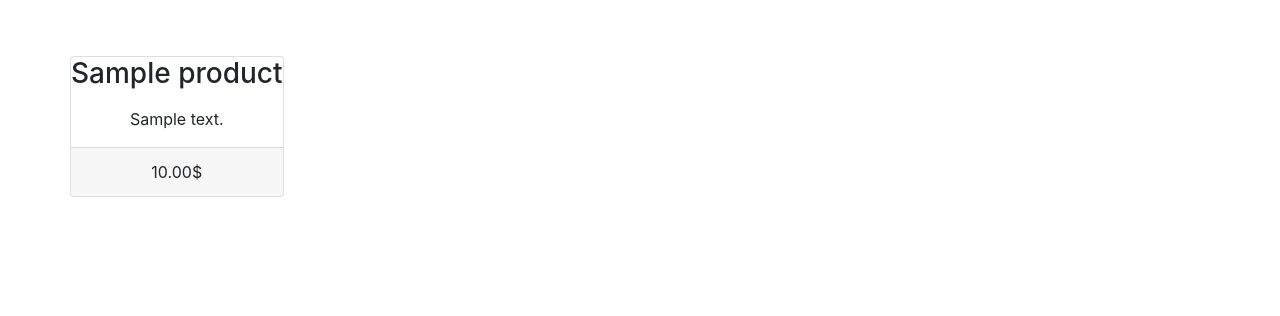
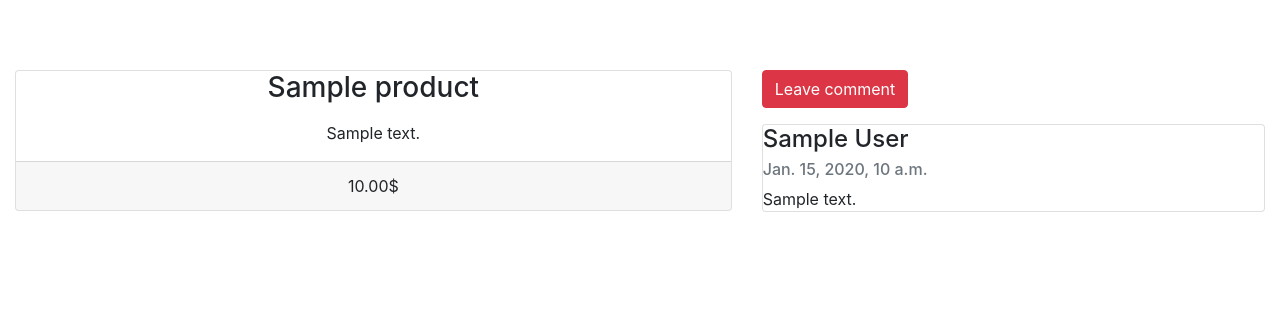
Before and after one commit to HardBite/steewi, a Django app: a page that uses steewi/templates/products/product_detail.html in a window 1280 px wide. Shown: the top 316 px of the page. Run offline with Django 3.2, Linux system fonts and the light colour scheme; tables that the repository leaves empty hold one stand-in row (values such as "Sample post"); some libraries are stand-ins or nearby versions.

Commit message:
implements custom comments. Adds styling

```diff
--- a/steewi/products/models.py
+++ b/steewi/products/models.py
@@ -1,6 +1,10 @@
 from django.db import models
+from django import forms
+from crispy_forms.helper import FormHelper
+from crispy_forms.layout import Layout, Submit
 from vote.models import VoteModel
 from steewi.users.models import User
+import datetime
 
 class Product(VoteModel, models.Model):
     name = models.CharField(max_length=255)
@@ -14,10 +18,25 @@ class Product(VoteModel, models.Model):
         from django.urls import reverse
         return reverse('detail', args=[str(self.slug)])
 
+    def get_recent_comments_list(self):
+        last_day_begins = datetime.datetime.now() - datetime.timedelta(days=1)
+        return self.productcomment_set.filter(created_at__gte=last_day_begins).all()
+
 # todo Test cascade deletion
 class ProductComment(models.Model):
-    author = models.ForeignKey(User, on_delete=models.CASCADE, blank=True)
+    author = models.ForeignKey(User, on_delete=models.CASCADE, blank=True, null=True)
     author_name = models.CharField(max_length=50)
     product = models.ForeignKey(Product, on_delete=models.CASCADE)
     text = models.TextField(max_length=1000)
     created_at = models.DateTimeField(auto_now_add=True)
+
+class ProductCommentForm(forms.ModelForm):
+    class Meta:
+        model = ProductComment
+        fields = ['author_name', 'text']
+
+    def __init__(self, *args, **kwargs):
+        super(ProductCommentForm, self).__init__(*args, **kwargs)
+        self.helper = FormHelper(self)
+        self.fields['text'].widget.attrs['rows'] = 3
+        self.helper.add_input(Submit('submit', 'Submit'))
--- a/steewi/products/views.py
+++ b/steewi/products/views.py
@@ -1,6 +1,6 @@
-from django.shortcuts import render
+from django.shortcuts import redirect
 from django.views.generic import ListView, DetailView
-from .models import Product
+from .models import Product, ProductCommentForm
 from django.http import JsonResponse
 
 class ProductList(ListView):
@@ -16,6 +16,7 @@ class ProductList(ListView):
         context = super(ProductList, self).get_context_data(**kwargs)
         context['order_by'] = self.request.GET.get('order_by', 'name')
         context['ordering_options'] = ('name', 'vote_score')
+        # Todo make human readable ordering_options
         return context
 
 class ProductDetail(DetailView):
@@ -25,11 +26,28 @@ class ProductDetail(DetailView):
         context = super(ProductDetail, self).get_context_data(**kwargs)
         product = self.get_object()
         user = self.request.user
+        form = ProductCommentForm()
         if user.id is not None:
             context['current_user_voted'] = product.votes.exists(user.id)
+            form.fields['author_name'].widget.attrs['value'] = user.username
+            form.fields['author_name'].widget.attrs['readonly'] = True
         else:
             context['current_user_voted'] = False
+        context['form'] = form
         return context
+
+    def post(self, request, **kwargs):
+        product = self.get_object()
+        user = self.request.user
+        form = ProductCommentForm(request.POST)
+        comment = form.save(commit=False)
+        if user.id is not None:
+            comment.author = user
+        comment.product = product
+        comment.save()
+        return redirect('/products/{}'.format(product.slug))
+
+
 
 
 def like(request, user_id, product_id):
--- /dev/null
+++ b/steewi/static/css/product_detail_scrolls.css
@@ -0,0 +1,28 @@
+ /*http://www.bootply.com/5l9bZ7ZOt6 */
+
+ /* Makes two independent vertical scrollbars for biggish screens */
+
+@media (min-width: 768px){
+
+        body, html {
+  overflow: hidden;
+}
+
+  #left {
+    position: absolute;
+    top: 70px;
+    bottom: 0;
+    left: 0;
+    padding-bottom: 100px;
+    overflow-y: auto;
+  }
+
+  #right {
+    position: absolute;
+    top: 70px;
+    bottom: 0;
+    right: 0;
+    padding-bottom: 100px;
+    overflow-y: auto;
+  }
+}
--- a/steewi/static/css/project.css
+++ b/steewi/static/css/project.css
@@ -29,6 +29,9 @@
   }
 }
 
+
+
+
 /* Display django-debug-toolbar.
    See https://github.com/django-debug-toolbar/django-debug-toolbar/issues/742
    and https://github.com/pydanny/cookiecutter-django/issues/317
--- a/steewi/templates/products/product_detail.html
+++ b/steewi/templates/products/product_detail.html
@@ -1,8 +1,16 @@
 {% extends 'base.html' %}
+
+{% block css %}
+    {{ block.super }}
+    {% load staticfiles %}
+    <link href="{% static 'css/product_detail_scrolls.css' %}" rel="stylesheet">
+
+{% endblock %}
 
 {% block content %}
 
     <div class="row">
+    <div class="col-md-7" id="left">
         <div class="card text-center">
       <div class="card-block">
           <h3 class="card-title">{{object.name}}</h3>
@@ -24,4 +32,36 @@
     </div>
     </div>
 
+
+    <div class="col-md-5" id="right">
+
+    <p>
+    <button class="btn btn-danger" data-toggle="collapse" data-target="#commentForm">Leave comment</button>
+    </p>
+    <div id="commentForm" class="collapse">
+
+    {% load crispy_forms_tags %}
+        {% crispy form %}
+    </div>
+
+
+
+
+        {% with object.get_recent_comments_list as comments  %}
+        {% if comments %}
+            {% for comment in comments %}
+                <div class="card">
+                  <div class="card-block">
+                    <h4 class="card-title">{{ comment.author_name }}</h4>
+                    <h6 class="card-subtitle mb-2 text-muted"> {{ comment.created_at }}</h6>
+                    <p class="card-text">{{ comment.text }}</p>
+                  </div>
+                </div>
+
+            {% endfor %}
+        {% endif %}
+    {% endwith %}
+
+    </div>
+</div>
 {% endblock %}
```
